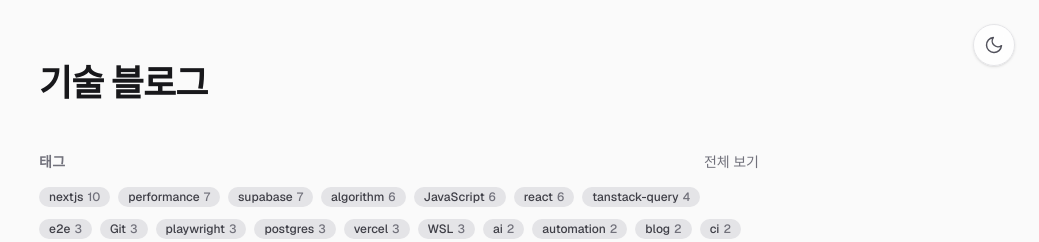
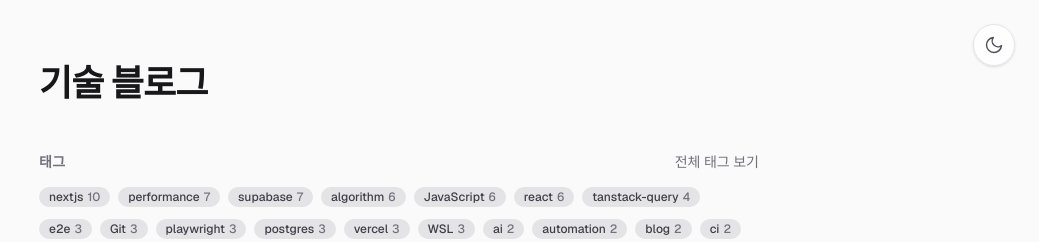
Before and after one commit to jaekwanAHN/blog, a Next.js app: page / in a window 1280 px wide. Shown: the top 242 px of the page, without its empty margins (241-1280 px from the left). Built offline with nearby package versions, Linux system fonts and the light colour scheme.

Commit message:
fix: describe the all-tags navigation link

```diff
--- a/components/posts-page.tsx
+++ b/components/posts-page.tsx
@@ -35,7 +35,7 @@ export function PostsPage({ currentPage }: PostsPageProps) {
                 href="/tags"
                 className="text-sm text-zinc-500 underline-offset-4 hover:underline dark:text-zinc-400"
               >
-                전체 보기
+                전체 태그 보기
               </Link>
             </div>
             <ul className="flex flex-wrap gap-2">
```
